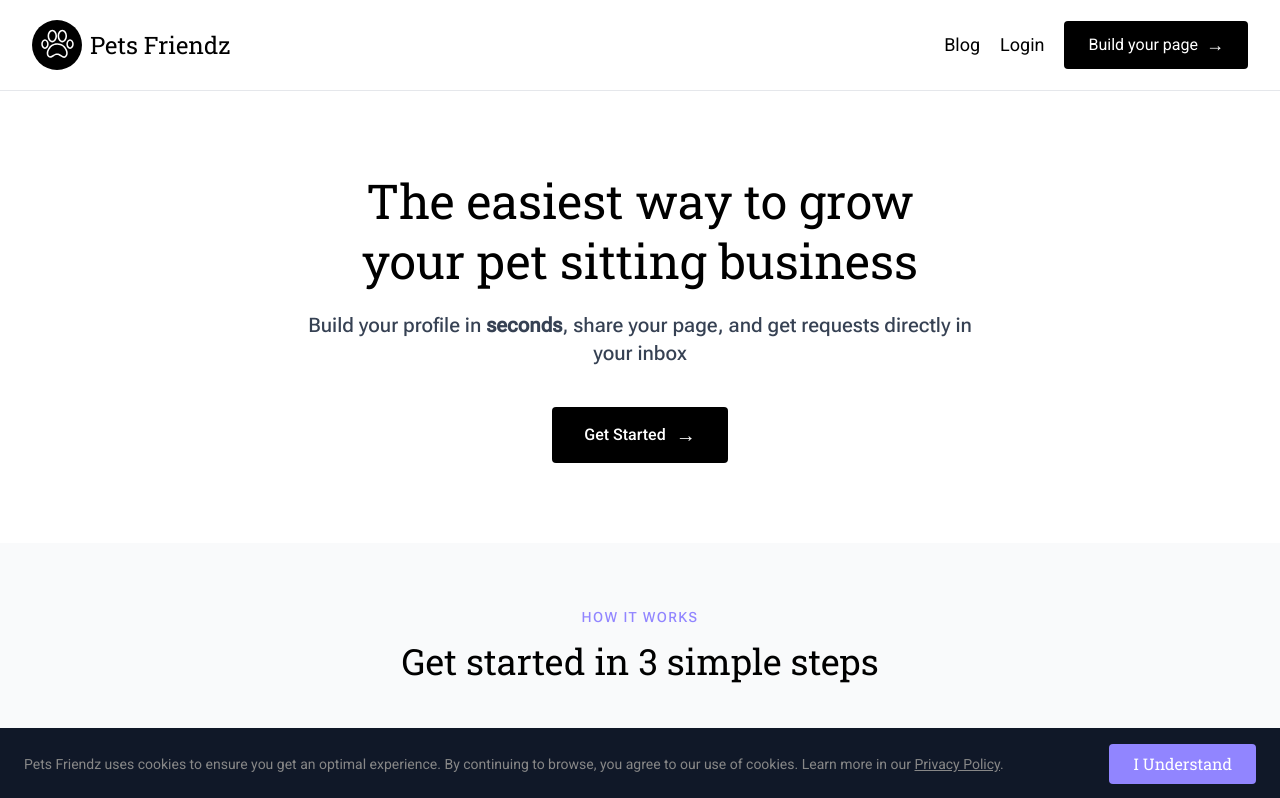
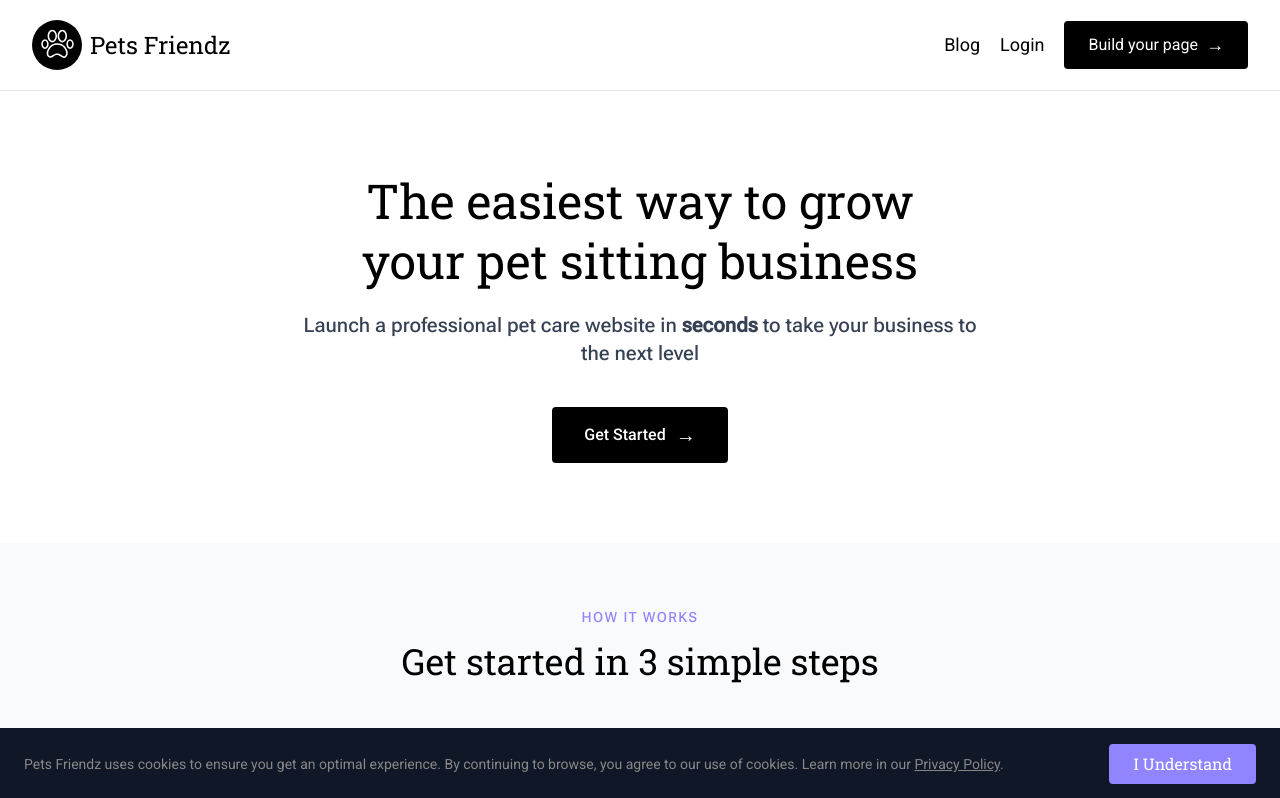
Before and after one commit to emily0038/pet-profile, a Next.js app: page / in a window 1280 px wide. Shown: the top 798 px of the page. Built offline with nearby package versions, Linux system fonts and the light colour scheme.

Commit message:
Update tagline on homepage

```diff
--- a/app/page.tsx
+++ b/app/page.tsx
@@ -14,7 +14,7 @@ export default function HomePage() {
           The easiest way to grow<br />your pet sitting business
         </h1>
         <p className="text-xl text-gray-700 mb-10 max-w-[700px] mx-auto font-flex">
-          Build your profile in <strong>seconds</strong>, share your page, and get requests directly in your inbox
+          Launch a professional pet care website in <b>seconds</b> to take your business to the next level
         </p>
         <Link
           href="/waitlist"
```
